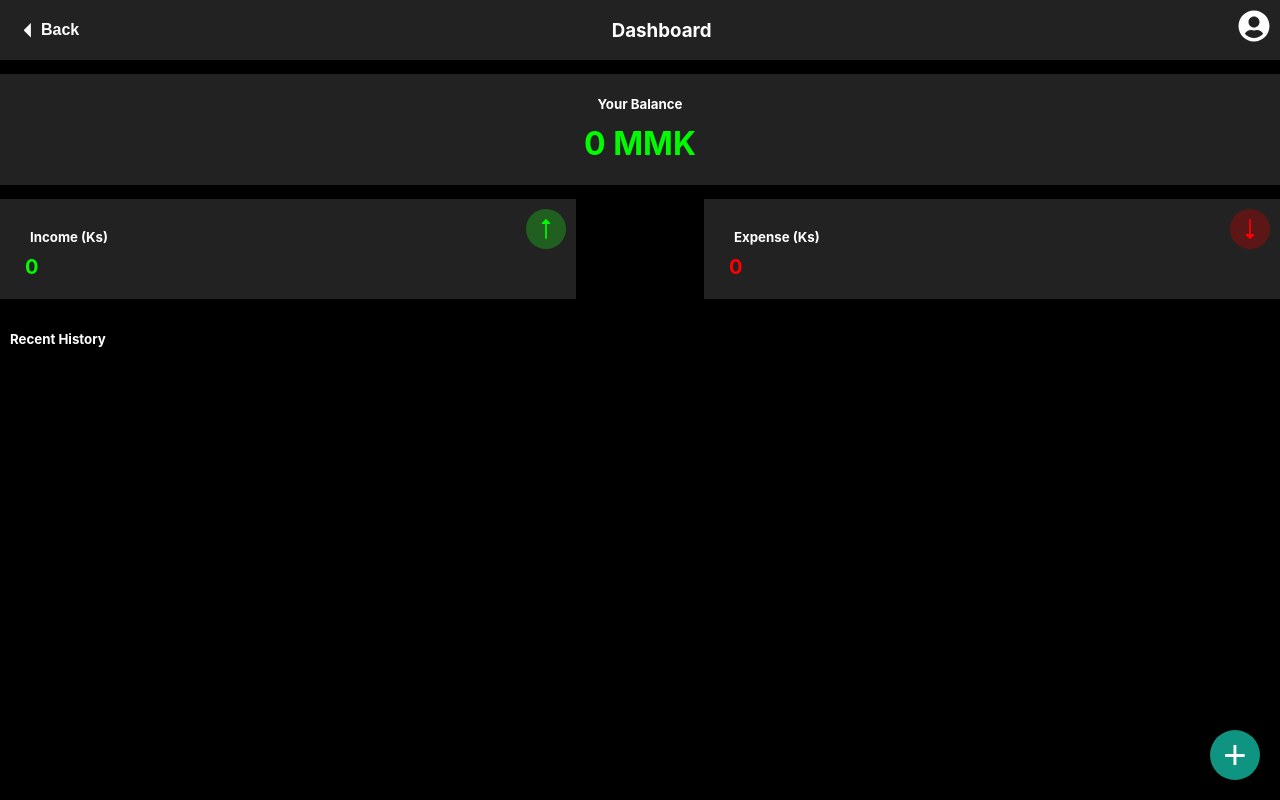
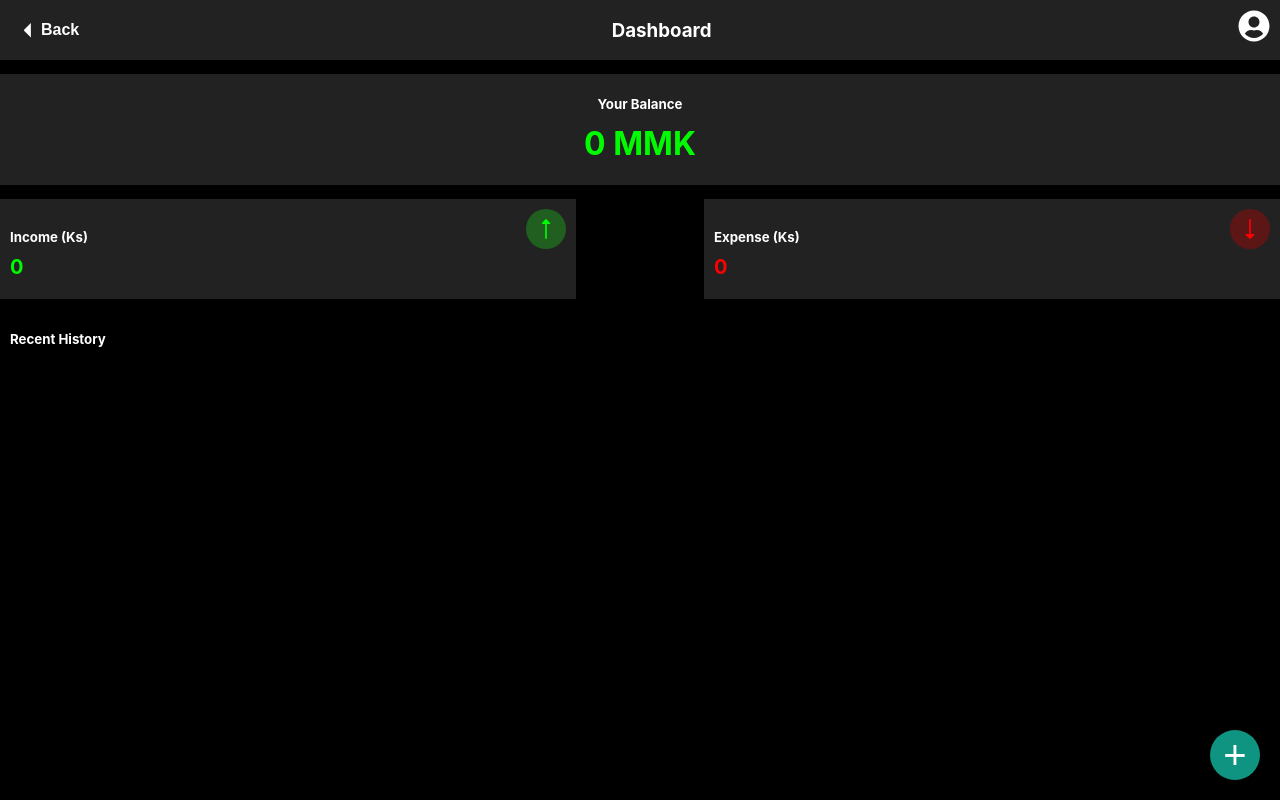
Before and after one commit to DevAdriam/Income-Expense-Tracker, a React (Create React App) app: page / in a window 1280 px wide. Both pictures are taken after a click on the button "Start". Built offline with nearby package versions, Linux system fonts and the light colour scheme.

Commit message:
second commit

```diff
--- a/src/TrackerComponents/Income&Expense/Incexp.module.css
+++ b/src/TrackerComponents/Income&Expense/Incexp.module.css
@@ -24,13 +24,13 @@
 .incometitle,
 .expensetitle {
 	margin-top: 30px;
-	margin-left: 30px;
+	margin-left: 10px;
 	margin-bottom: 0px;
 }
 
 .incomeAmount,
 .expenseAmount {
-	margin: 10px 25px;
+	margin: 10px 10px;
 	font-size: 20px;
 	color: red;
 }
@@ -42,7 +42,7 @@
 }
 .expenseBox .circle svg {
 	fill: red;
-	rotate: 360deg;
+	transform: rotate(180deg);
 }
 
 .circle {
--- a/src/TrackerComponents/Mainpagefolder/Mainpage.module.css
+++ b/src/TrackerComponents/Mainpagefolder/Mainpage.module.css
@@ -23,7 +23,7 @@
 	cursor: pointer;
 }
 .backBtn svg {
-	rotate: 180deg;
+	transform: rotate(180deg);
 }
 .backBtn svg g {
 	fill: white;
@@ -48,7 +48,7 @@
 	margin-left: 20px;
 }
 .text span {
-	color: red;
+	color: rgb(209, 26, 42);
 }
 .usage {
 	margin-top: 5rem;
```
